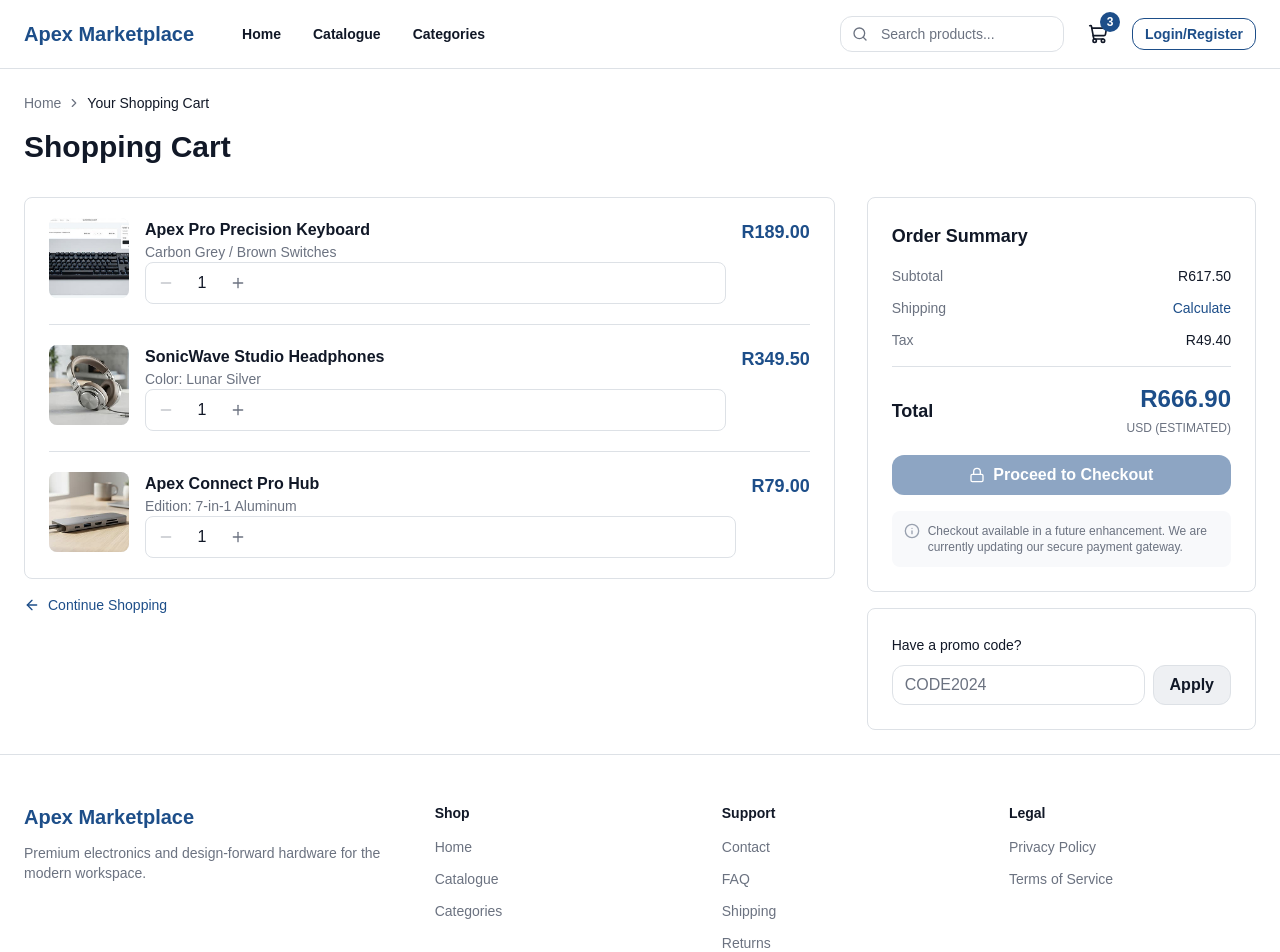
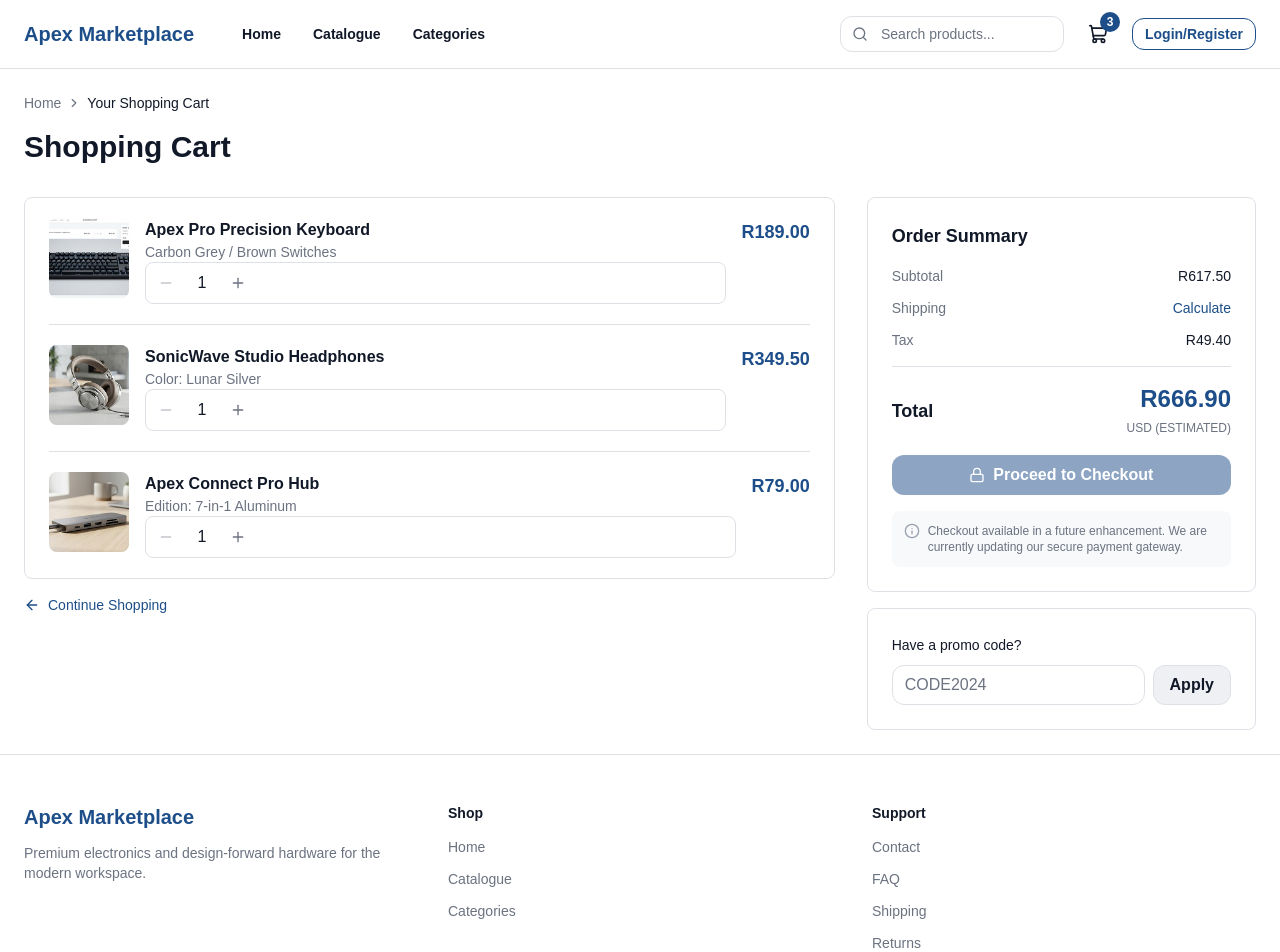
Before and after one commit to momotaun/Annah_E_Commerce, a Next.js app in the folder frontend/: page /cart in a window 1280 px wide. Shown: the top 952 px of the page. Built offline with nearby package versions, Linux system fonts and the light colour scheme.

Commit message:
Update: styling for footer (#31)

```diff
--- a/frontend/src/app/components/layout/Footer.tsx
+++ b/frontend/src/app/components/layout/Footer.tsx
@@ -46,11 +46,6 @@ function Footer({
               "grid grid-cols-1 gap-10",
               showNewsletter ? "md:grid-cols-4" : "md:grid-cols-3"
             )}
-            style={{
-              gridTemplateColumns: `1.5fr repeat(${columns.length}, 1fr)${
-                showNewsletter ? "" : ""
-              }`,
-            }}
           >
             <div className="flex flex-col gap-3">
               <span className="text-xl font-bold text-primary-600">
```
